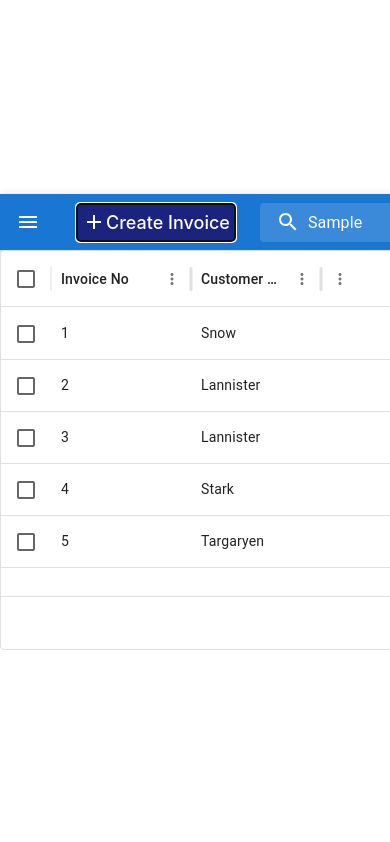
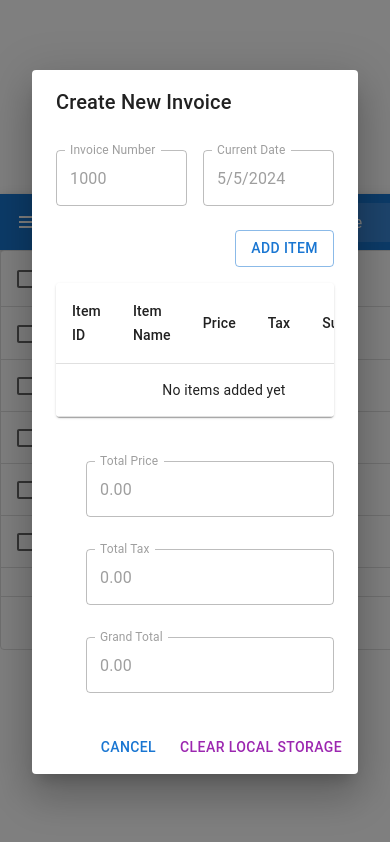
Before and after one commit to AnandhuRs619/Invoice-App, a React (Vite) app in the folder frontend/: page / in a window 390 px wide. Both pictures are taken after typing "Sample" into the empty fields and a click on the button "Create Invoice". Shown: the top 842 px of the page. Built offline with nearby package versions, Linux system fonts and the light colour scheme; the HTML template or start-up script is replaced by a standard one.

Commit message:
created the popup modals with fully responsive

```diff
--- /dev/null
+++ b/frontend/src/components/AddItemModal.jsx
@@ -0,0 +1,78 @@
+
+import  { useState } from 'react';
+import Dialog from '@mui/material/Dialog';
+import DialogTitle from '@mui/material/DialogTitle';
+import DialogContent from '@mui/material/DialogContent';
+import DialogActions from '@mui/material/DialogActions';
+import Button from '@mui/material/Button';
+import TextField from '@mui/material/TextField';
+
+const AddItemModal = ({ open, onClose, onAddItem }) => {
+  const [name, setName] = useState('');
+  const [price, setPrice] = useState('');
+  const [tax, setTax] = useState('');
+
+  const handleAddItem = () => {
+    // Validate input
+    if (!name || !price || !tax) {
+      alert('Please fill in all fields.');
+      return;
+    }
+
+    // Create new item object
+    const newItem = {
+      id: Math.floor(Math.random() * 1000), // Generate unique ID (temporary solution)
+      name,
+      price: parseFloat(price),
+      tax: parseFloat(tax),
+    };
+
+    // Pass the new item to the parent component
+    onAddItem(newItem);
+
+    // Clear input fields
+    setName('');
+    setPrice('');
+    setTax('');
+
+    // Close the modal
+    onClose();
+  };
+
+  return (
+    <Dialog open={open} onClose={onClose}>
+      <DialogTitle>Add New Item</DialogTitle>
+      <DialogContent>
+        <TextField
+          fullWidth
+          label="Name"
+          value={name}
+          onChange={(e) => setName(e.target.value)}
+          margin="normal"
+        />
+        <TextField
+          fullWidth
+          label="Price"
+          type="number"
+          value={price}
+          onChange={(e) => setPrice(e.target.value)}
+          margin="normal"
+        />
+        <TextField
+          fullWidth
+          label="Tax (%)"
+          type="number"
+          value={tax}
+          onChange={(e) => setTax(e.target.value)}
+          margin="normal"
+        />
+      </DialogContent>
+      <DialogActions>
+        <Button onClick={handleAddItem} color="primary">Add</Button>
+        <Button onClick={onClose} color="secondary">Cancel</Button>
+      </DialogActions>
+    </Dialog>
+  );
+};
+
+export default AddItemModal;
--- /dev/null
+++ b/frontend/src/components/CreateinvoiceModal.jsx
@@ -0,0 +1,157 @@
+import React, { useState, useEffect } from 'react';
+import Dialog from '@mui/material/Dialog';
+import DialogTitle from '@mui/material/DialogTitle';
+import DialogContent from '@mui/material/DialogContent';
+import DialogActions from '@mui/material/DialogActions';
+import Button from '@mui/material/Button';
+import TextField from '@mui/material/TextField';
+import Table from '@mui/material/Table';
+import TableContainer from '@mui/material/TableContainer';
+import Paper from '@mui/material/Paper';
+import TableRow from '@mui/material/TableRow';
+import TableCell from '@mui/material/TableCell';
+import TableHead from '@mui/material/TableHead';
+import TableBody from '@mui/material/TableBody';
+import Grid from '@mui/material/Grid';
+import AddItemModal from './AddItemModal';
+
+
+const CreateInvoiceModal = ({ open, onClose }) => {
+  const [invoiceNumber, setInvoiceNumber] = useState(1000);
+  const [currentDate, setCurrentDate] = useState(new Date());
+  const [items, setItems] = useState([]);
+  const [openAddItemModal, setOpenAddItemModal] = useState(false);
+
+  const [totalPrice, setTotalPrice] = useState(0);
+  const [totalTax, setTotalTax] = useState(0);
+  const [grandTotal, setGrandTotal] = useState(0);
+
+  useEffect(() => {
+    calculateTotals();
+  }, [items]);
+
+  const calculateTotals = () => {
+    let totalPrice = 0;
+    let totalTax = 0;
+
+    items.forEach((item) => {
+      const taxAmount = (item.price * item.tax) / 100;
+      totalPrice += item.price;
+      totalTax += taxAmount;
+    });
+
+    setTotalPrice(totalPrice);
+    setTotalTax(totalTax);
+    setGrandTotal(totalPrice + totalTax);
+  };
+
+  const handleAddItem = (newItem) => {
+    setItems([...items, newItem]);
+
+    localStorage.setItem('items', JSON.stringify([...items, newItem]));
+  };
+
+
+  useEffect(() => {
+    const storedItems = JSON.parse(localStorage.getItem('items'));
+    if (storedItems) {
+      setItems(storedItems);
+    }
+  }, []);
+
+  const clearLocalStorage = () => {
+    localStorage.removeItem('items');
+    setItems([]);
+  };
+
+  return (
+    <Dialog open={open} onClose={onClose} fullWidth maxWidth="md">
+      <DialogTitle>Create New Invoice</DialogTitle>
+      <DialogContent>
+        <Grid container spacing={2} alignItems="center">
+          <Grid item xs={6}>
+            <TextField
+              fullWidth
+              label="Invoice Number"
+              value={invoiceNumber}
+              disabled
+              margin="normal"
+            />
+          </Grid>
+          <Grid item xs={6}>
+            <TextField
+              fullWidth
+              label="Current Date"
+              value={currentDate.toLocaleDateString()}
+              disabled
+              margin="normal"
+            />
+          </Grid>
+        </Grid>
+        <Button
+          variant="outlined"
+          onClick={() => setOpenAddItemModal(true)}
+          sx={{ float: 'right', mb: 2, mt: 2 }}
+        >
+          Add Item
+        </Button>
+        <TableContainer component={Paper} style={{ marginTop: 20 }}>
+          <Table>
+            <TableHead>
+              <TableRow>
+                <TableCell>Item ID</TableCell>
+                <TableCell>Item Name</TableCell>
+                <TableCell>Price</TableCell>
+                <TableCell>Tax</TableCell>
+                <TableCell>Subtotal</TableCell>
+              </TableRow>
+            </TableHead>
+            <TableBody>
+            {items.length === 0 ? (
+    <TableRow>
+      <TableCell colSpan={5} align="center">No items added yet</TableCell>
+    </TableRow>
+  ) : (
+    items.map((item) => (
+      <TableRow key={item.id}>
+        <TableCell>{item.id}</TableCell>
+        <TableCell>{item.name}</TableCell>
+        <TableCell>{item.price}</TableCell>
+        <TableCell>{item.tax}%</TableCell>
+        <TableCell>{(item.price * (1 + item.tax / 100)).toFixed(2)}</TableCell>
+      </TableRow>
+    ))
+  )}
+            </TableBody>
+          </Table>
+        </TableContainer>
+        <Grid
+          container
+          spacing={1}
+          direction={"column"}
+          alignItems="flex-end"
+          justifyContent="flex-end"
+          style={{ marginTop: 20 }}
+        >
+          <Grid item xs={4}>
+            <TextField label="Total Price" value={totalPrice.toFixed(2)} disabled margin="normal" />
+          </Grid>
+          <Grid item xs={4}>
+            <TextField label="Total Tax" value={totalTax.toFixed(2)} disabled margin="normal" />
+          </Grid>
+          <Grid item xs={4}>
+            <TextField label="Grand Total" value={grandTotal.toFixed(2)} disabled margin="normal" />
+          </Grid>
+        </Grid>
+      </DialogContent>
+      <DialogActions>
+        <Button onClick={onClose}>Cancel</Button>
+        <Button onClick={clearLocalStorage} color="secondary">Clear Local Storage</Button>
+      </DialogActions>
+
+      <AddItemModal open={openAddItemModal} onClose={() => setOpenAddItemModal(false)} onAddItem={handleAddItem} />
+    </Dialog>
+  );
+};
+
+export default CreateInvoiceModal;
--- a/frontend/src/components/common/CreateInvoiceButton.jsx
+++ b/frontend/src/components/common/CreateInvoiceButton.jsx
@@ -1,15 +1,30 @@
 
 import IconButton from '@mui/material/IconButton';
 import AddIcon from '@mui/icons-material/Add';
+import { useState } from 'react';
+import CreateInvoiceModal from '../CreateinvoiceModal';
 
 const CreateInvoiceButton = () => {
+  const [modalOpen , setModalOpen] = useState(false);
+
+  const handleOpenModal = () => {
+    setModalOpen(true);
+  };
+
+  // Function to handle closing the modal
+  const handleCloseModal = () => {
+    setModalOpen(false);
+  };
   return (
+    <>
+
     <IconButton
       size="small"
       edge="end"
       color="inherit"
       aria-label="create invoice"
       variant="contained"
+      onClick={handleOpenModal}
       sx={{
         backgroundColor: '#1a237e',
         border: '1px solid #1a237e',
@@ -23,6 +38,8 @@ const CreateInvoiceButton = () => {
       <AddIcon />
       Create Invoice
     </IconButton>
+    <CreateInvoiceModal open={modalOpen} onClose={handleCloseModal}/>
+    </>
   );
 }
 
```
